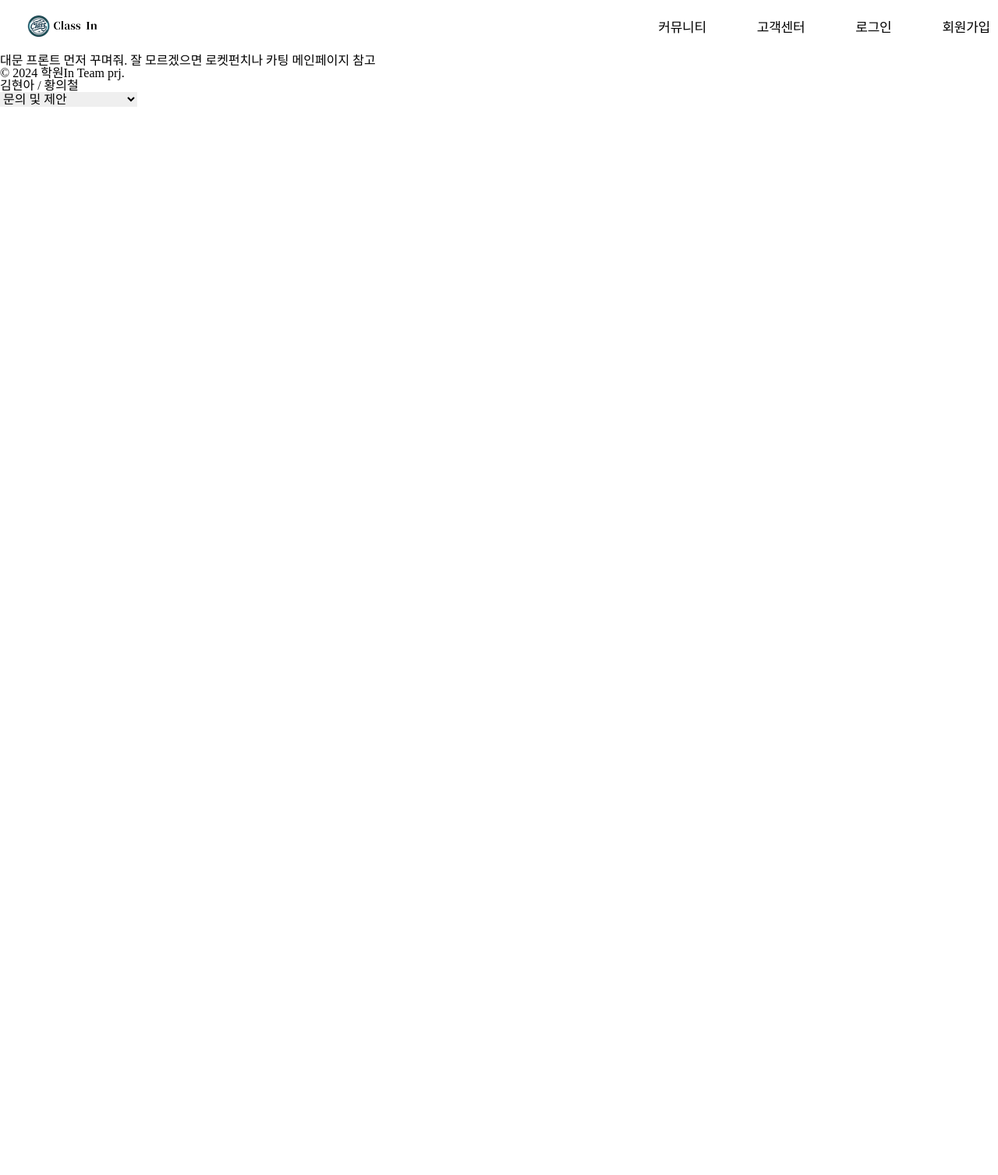
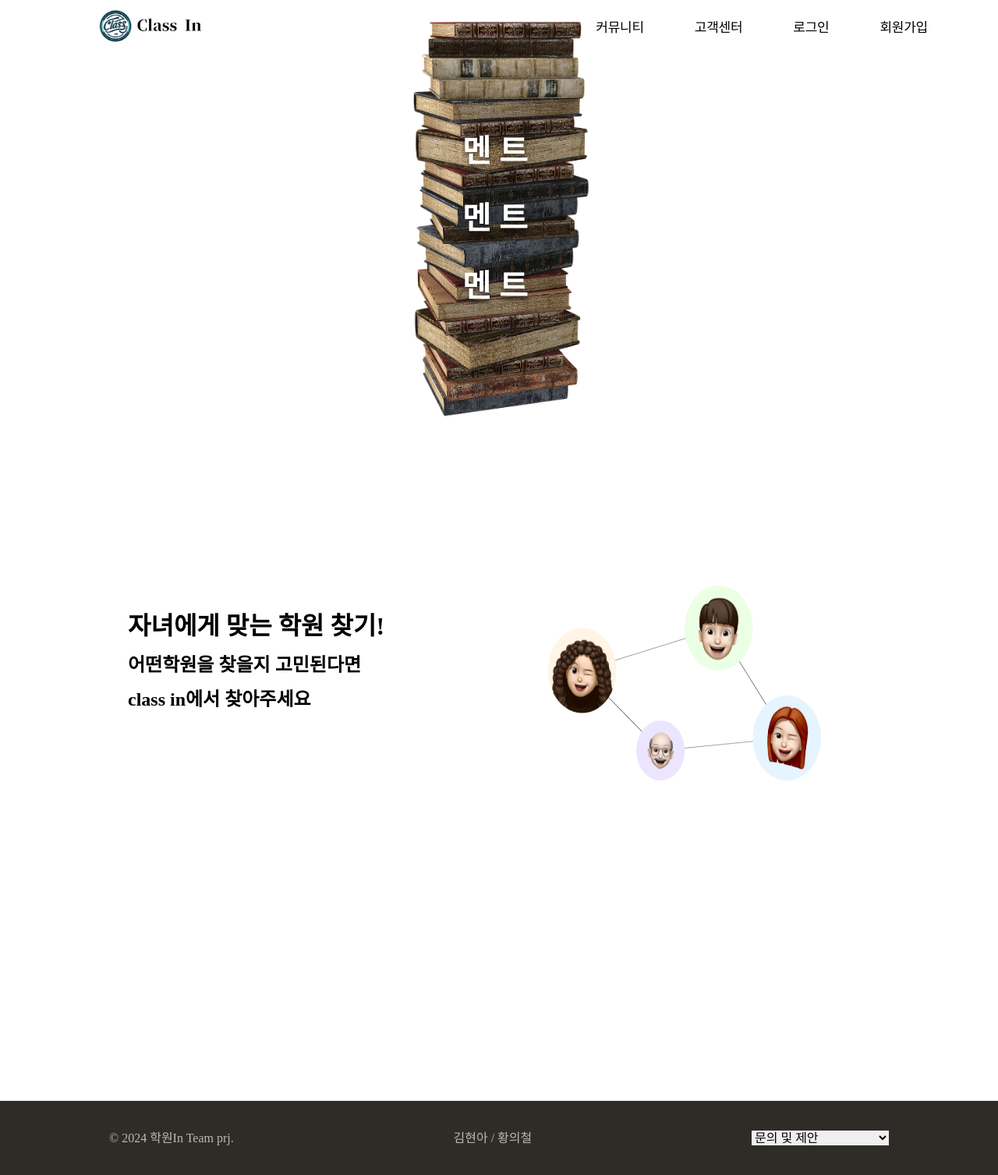
Before and after one commit to HyunahKim1111/Hackwon, a Django app: page / in a window 1280 px wide. Shown: the whole page at 78% size. Before the commit the page ends 137 px from the top, so only its background shows below. Run offline with Django 3.2, Linux system fonts and the light colour scheme.

Commit message:
Feat: css 추가

```diff
--- a/content/templates/content/content.html
+++ b/content/templates/content/content.html
@@ -1,4 +1,4 @@
-{% extends 'base.html' %}
+{% extends 'base/base_with_navbar.html' %}
 {% block title %}Category Page{% endblock %}
 {% block content %}
 <div class="row">
--- a/content/templates/content/content_detail.html
+++ b/content/templates/content/content_detail.html
@@ -1,4 +1,4 @@
-{% extends 'base.html' %}
+{% extends 'base/base_with_navbar.html' %}
 {% block title %}{{ hackwon.name }} Detail{% endblock %}
 {% block content %}
 <div class="container">
--- /dev/null
+++ b/static/style/main.css
@@ -0,0 +1,108 @@
+:root{
+    --main-header-border : #f0efec;
+    --main-header-background : #fff;
+    --max-content-width : 1000px;
+    --main-header : #fff;
+}
+
+
+.main-header {
+    margin-top: -70px;
+    padding-bottom: 160px;
+    border-bottom: 1px solid var(--main-header-border);
+    background-color: var(--main-header-background);
+    position: relative;
+}
+
+body > .site-body {
+    flex: 1 1;
+}
+
+.site-body {
+    width: 100%;
+}
+
+
+/* content */
+.main-header .content {
+    display: flex;
+    flex-direction: column;
+    justify-content: center;
+    align-items: center;
+    max-width: 1000px;
+    width: 100%;
+    height: 556px;
+    margin: 0 auto;
+    background-size: contain;
+    background-repeat: no-repeat;
+    background-position: top;
+    background-image: url(../assets/main.png);
+}
+
+/* contents */
+
+.index-list .contents {
+    display: grid;
+    grid-template-columns: repeat(2, minmax(0, 1fr));
+    gap: 46px 40px;
+}
+
+.max-content-width {
+    max-width: var(--max-content-width);
+    width: 100%;
+}
+
+/* h1 */
+.main-header .content > h1 {
+    text-shadow: 0 5px 5px rgba(0, 0, 0, 0.5);
+    font-size: 40px;
+    letter-spacing: 10.5px;
+    text-align: center;
+    word-break: keep-all;
+    color: var(--main-header);
+    margin-bottom: 20px;
+}
+
+.index-list {
+    margin: 210px auto 210px;
+}
+
+.contents dl {
+    margin-left: 12px;
+}
+
+h1 {
+    display: block;
+    font-size: 2em;
+    margin-block-start: 0.67em;
+    margin-block-end: 0.67em;
+    margin-inline-start: 0px;
+    margin-inline-end: 0px;
+    font-weight: bold;
+    unicode-bidi: isolate;
+}
+
+h2 {
+    display: block;
+    font-size: 1.5em;
+    margin-block-start: 0.83em;
+    margin-block-end: 0.83em;
+    margin-inline-start: 0px;
+    margin-inline-end: 0px;
+    font-weight: bold;
+    unicode-bidi: isolate;
+}
+
+.contents figure {
+    width: 350px;
+    height: 250px;
+    padding-bottom: 30px;
+    margin-bottom: 10px;
+    margin-top: -15px;
+    margin-left: 43px;
+}
+
+.contents img {
+    width: 100%;
+    height: 100%;
+}
--- a/static/style/navbar.css
+++ b/static/style/navbar.css
@@ -1,12 +1,16 @@
 :root{
 
     --max-width: 1100px;
+    --site-footer: #bcb9b0;
+    --site-footer-background: #2f2c28;
 }
 
 
+.max-width {
+  max-width: var(--max-width);
+  width: 100%;
+}
 .site-header.navbar {
-    /* background-color: var(--site-header-background);
-    border-bottom: solid 1px var(--border); */
   transition: background-color 0.3s ease-in-out;
   position: sticky;
   top: 0;
@@ -34,7 +38,7 @@
   }
 
   .site-header .logo {
-    width: 150px;
+    width: 220px;
   }
 
   ul.navbar {
@@ -70,3 +74,22 @@
 a {
     text-decoration: none;
 }
+
+/* footer */
+
+.site-footer {
+  color: var(--site-footer);
+  background-color: var(--site-footer-background);
+}
+
+.site-footer .content {
+  display: flex;
+  justify-content: space-between;
+  align-items: center;
+  min-height: 95px;
+}
+
+.site-header .content, .site-footer .content {
+  margin: 0 auto;
+  padding: 0 10px;
+}
--- a/templates/base/base.html
+++ b/templates/base/base.html
@@ -6,6 +6,7 @@
     <meta name="viewport" content="width=device-width, initial-scale=1, shrink-to-fit=no">
     <link rel="stylesheet" href="{% static 'style/navbar.css' %}">
     <link rel="stylesheet" href="{% static 'style/reset.css' %}">
+    <link rel="stylesheet" href="{% static 'style/main.css' %}">
     <title>{% block title %}학원IN{% endblock %}</title>
 
 </head>
--- a/templates/base/base_with_navbar.html
+++ b/templates/base/base_with_navbar.html
@@ -40,8 +40,8 @@
 {% endblock header %}
 
 {% block footer %}
-<hr>
-<footer class="footer">
+<footer class="site-footer">
+  <div class="max-content-width content">
     <p>&copy; 2024 학원In Team prj. </p>
     <p>김현아 / 황의철 </p>
     <div class="family-site">
@@ -51,5 +51,6 @@
             <option value="#">wingsoul11@naver.com</option>
         </select>
     </div>
+  </div>
 </footer>
 {% endblock footer %}
--- a/templates/index.html
+++ b/templates/index.html
@@ -1,13 +1,35 @@
 {% extends 'base/base_with_navbar.html' %}
+
+{% load static %}
 
 {% block title %}- Landing{% endblock %}
 
 {% block content %}
-    <div class="row">
-        <div class="col-md-2"></div>
-        <div class="col-md-8 panel panel-default">
-            <p>대문 프론트 먼저 꾸며줘. 잘 모르겠으면 로켓펀치나 카팅 메인페이지 참고</p>
+<main class="site-body index">
+    <div class="main-header">
+        <div class="fg"></div>
+        <div class="content">
+            <h1>멘트</h1>
+            <h1>멘트</h1>
+            <h1>멘트</h1>
         </div>
-        <div class="col-md-2"></div>
+        <div class="index-list max-content-width">
+            <div class="contents">
+                <dl>
+                    <dl>
+                        <dt><h1>자녀에게 맞는 학원 찾기!</h1></dt>
+                        <dt><h2>어떤학원을 찾을지 고민된다면</h2></dt>
+                        <dt><h2>class in에서 찾아주세요</h2></dt>
+                    </dl>
+                </dl>
+                <div class="sidecontents">
+                    <figure>
+                        <img src="{% static 'assets/emoji-banner.png' %}" alt="">
+                    </figure>
+                </div>
+            </div>
+
+        </div>
     </div>
+</main>
 {% endblock %}
```
Also changed, not shown: static/assets/emoji-banner.png (added), static/assets/main.png (added). Lines whose indentation alone changed are shown as unchanged.
